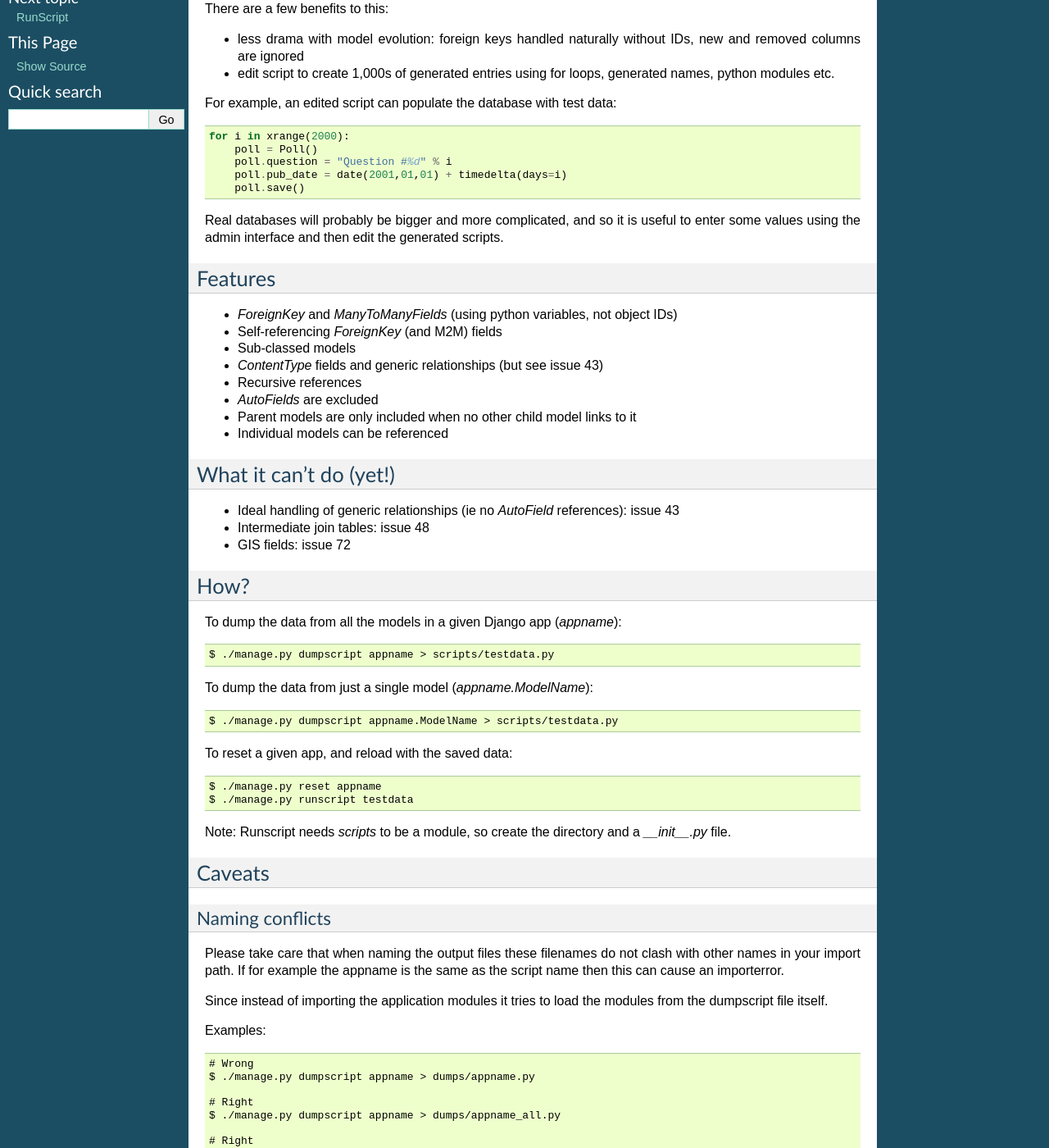
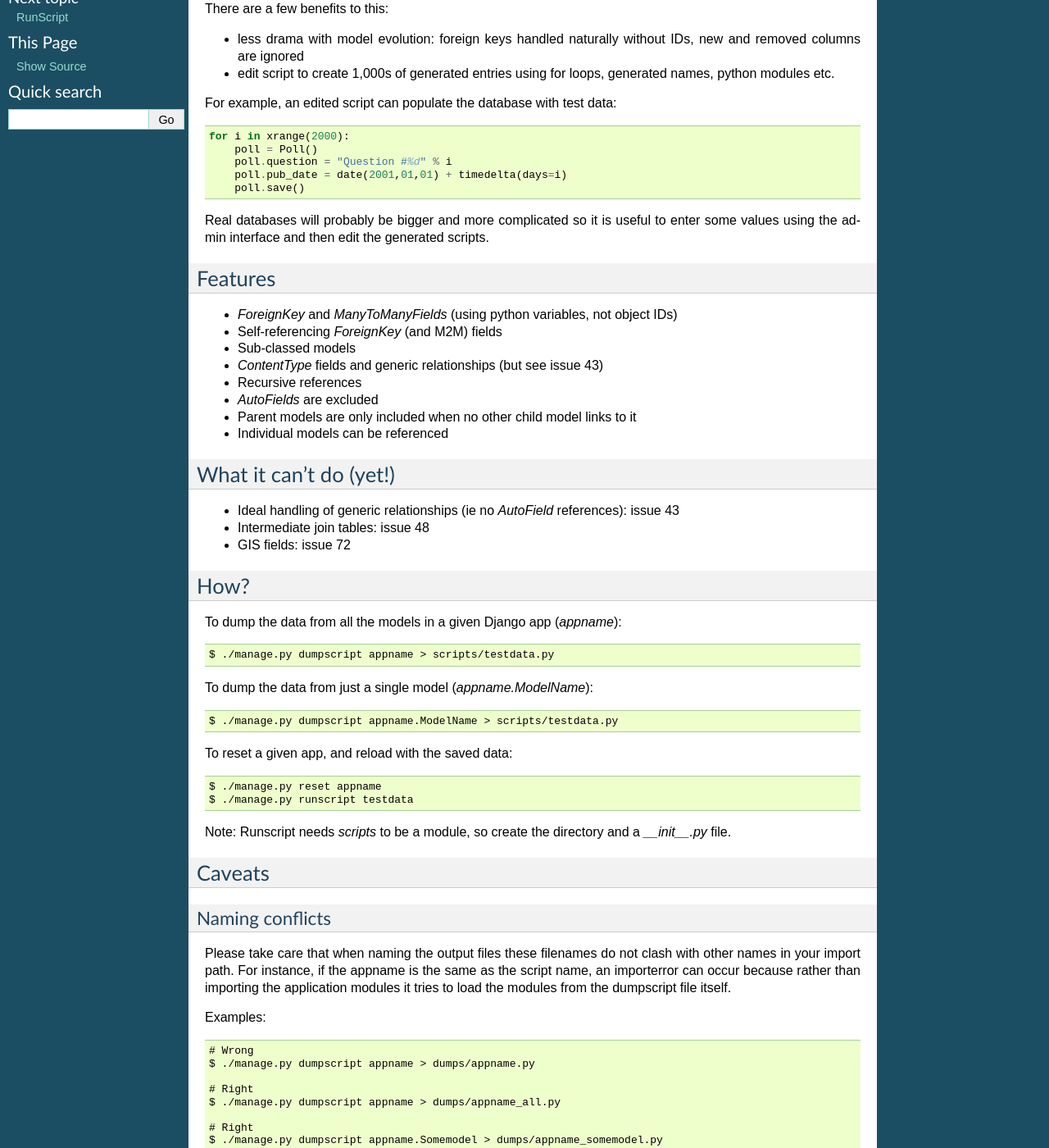
Before and after one commit to django-extensions/django-extensions, a Sphinx documentation site: the page built from docs/dumpscript.rst, in a window 1280 px wide and 1400 px high, scrolled down 263 px. Shown: the whole window at 82% size. Built offline with Sphinx 7.4.7, drawn with Linux system fonts in a browser that asks for light colours; pages that are not in the unit, such as notebooks, are missing from menus.

Commit message:
Typo/grammar corrections.
Note: also included a minor sentence restructuring.

```diff
--- a/docs/dumpscript.rst
+++ b/docs/dumpscript.rst
@@ -26,7 +26,7 @@ For example, an edited script can populate the database with test data::
       poll.pub_date = date(2001,01,01) + timedelta(days=i)
       poll.save()
 
-Real databases will probably be bigger and more complicated, and so it is useful
+Real databases will probably be bigger and more complicated so it is useful
 to enter some values using the admin interface and then edit the generated
 scripts.
 
@@ -80,11 +80,9 @@ Naming conflicts
 ~~~~~~~~~~~~~~~~
 
 Please take care that when naming the output files these filenames do not
-clash with other names in your import path. If for example the appname is
-the same as the script name then this can cause an importerror.
-
-Since instead of importing the application modules it tries to load the
-modules from the dumpscript file itself.
+clash with other names in your import path. For instance, if the appname is
+the same as the script name, an importerror can occur because rather than importing
+the application modules it tries to load the modules from the dumpscript file itself.
 
 Examples::
 
```
